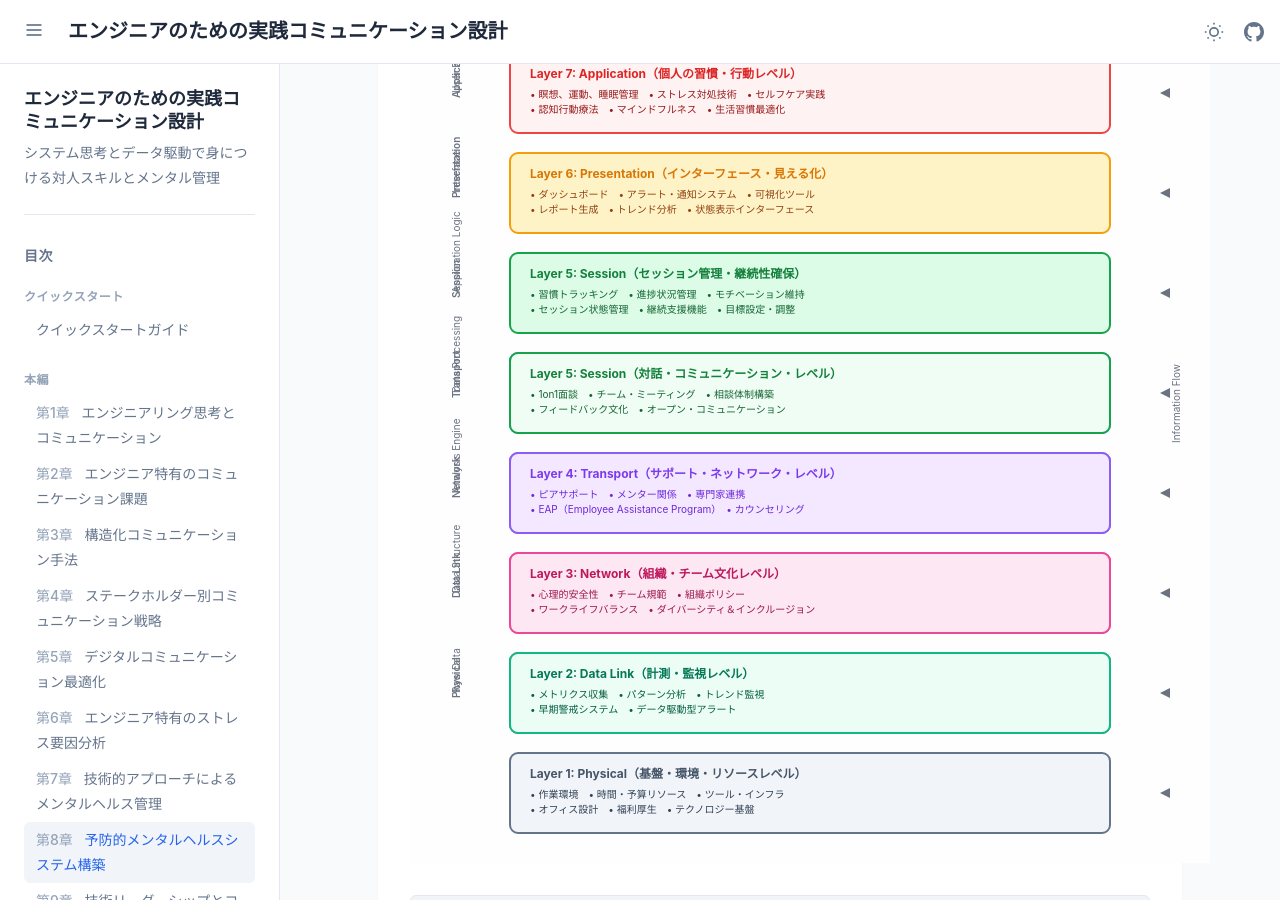
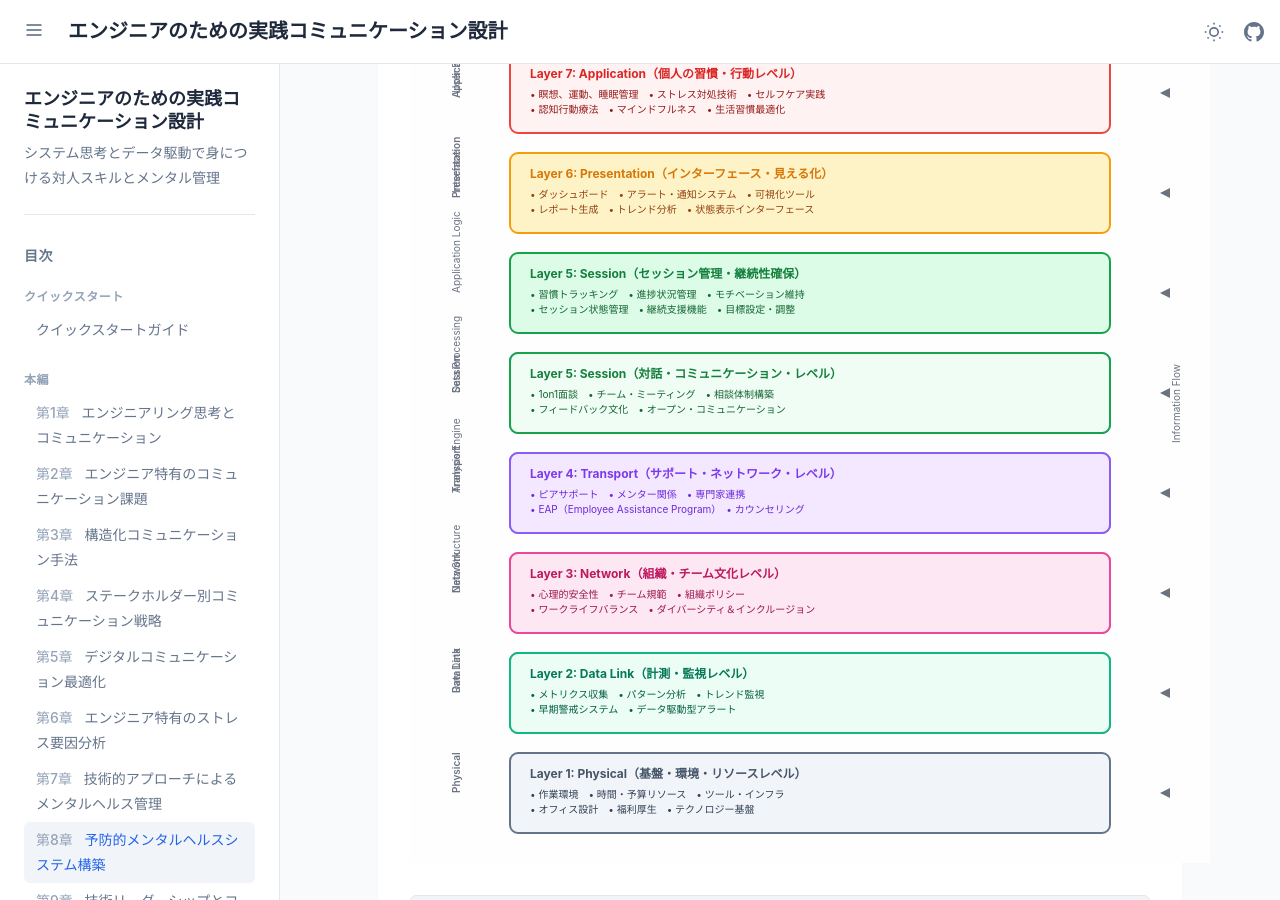
Before and after one commit to itdojp/IT-engineer-communication-book, a Jekyll site: the page built from docs/src/chapter-preventive-systems/index.md, in a window 1280 px wide and 900 px high, scrolled down 1128 px. Built offline with Jekyll 4.4.1, drawn with Linux system fonts in a browser that asks for light colours.

Commit message:
Fix SVG layer indicator positions to match actual layer coordinates
- Align layer indicator Y positions with corresponding layer rectangle centers
- Session: y=400 (was 305)
- Transport: y=500 (was 405)
- Network: y=600 (was 505)
- Data Link: y=700 (was 605)
- Physical: y=800 (was 705)

Addresses Copilot review feedback in PR#7

```diff
--- a/docs/src/chapter-preventive-systems/index.md
+++ b/docs/src/chapter-preventive-systems/index.md
@@ -242,19 +242,19 @@ OSI参照モデルの7層構造を参考に、個人から組織まで段階的
     <text x="50" y="205" font-family="Inter, sans-serif" font-size="10" font-weight="600" fill="#6b7280" transform="rotate(-90, 50, 205)">
       Presentation
     </text>
-    <text x="50" y="305" font-family="Inter, sans-serif" font-size="10" font-weight="600" fill="#6b7280" transform="rotate(-90, 50, 305)">
+    <text x="50" y="400" font-family="Inter, sans-serif" font-size="10" font-weight="600" fill="#6b7280" transform="rotate(-90, 50, 400)">
       Session
     </text>
-    <text x="50" y="405" font-family="Inter, sans-serif" font-size="10" font-weight="600" fill="#6b7280" transform="rotate(-90, 50, 405)">
+    <text x="50" y="500" font-family="Inter, sans-serif" font-size="10" font-weight="600" fill="#6b7280" transform="rotate(-90, 50, 500)">
       Transport
     </text>
-    <text x="50" y="505" font-family="Inter, sans-serif" font-size="10" font-weight="600" fill="#6b7280" transform="rotate(-90, 50, 505)">
+    <text x="50" y="600" font-family="Inter, sans-serif" font-size="10" font-weight="600" fill="#6b7280" transform="rotate(-90, 50, 600)">
       Network
     </text>
-    <text x="50" y="605" font-family="Inter, sans-serif" font-size="10" font-weight="600" fill="#6b7280" transform="rotate(-90, 50, 605)">
+    <text x="50" y="700" font-family="Inter, sans-serif" font-size="10" font-weight="600" fill="#6b7280" transform="rotate(-90, 50, 700)">
       Data Link
     </text>
-    <text x="50" y="705" font-family="Inter, sans-serif" font-size="10" font-weight="600" fill="#6b7280" transform="rotate(-90, 50, 705)">
+    <text x="50" y="800" font-family="Inter, sans-serif" font-size="10" font-weight="600" fill="#6b7280" transform="rotate(-90, 50, 800)">
       Physical
     </text>
   </g>
```
